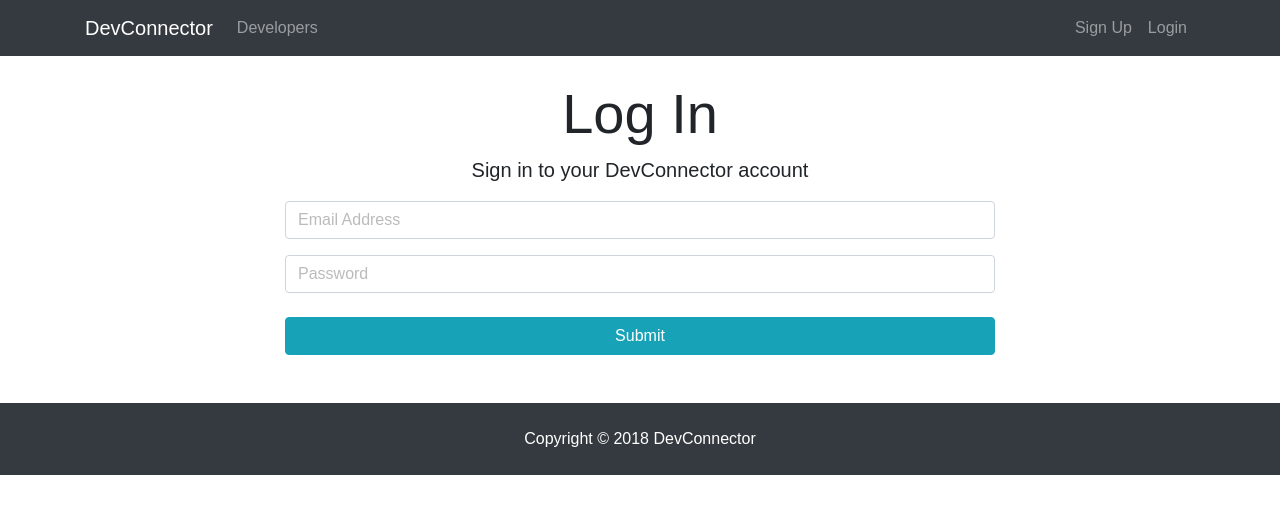
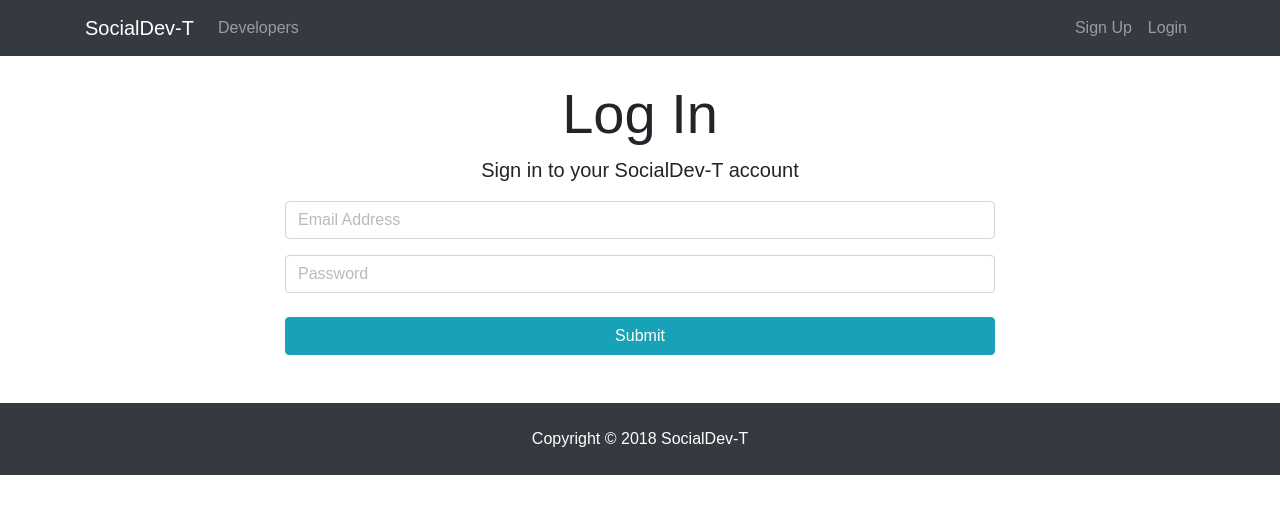
Before and after one commit to rodrigo398/social-dev-tool, a React (Create React App) app in the folder client/: page /login in a window 1280 px wide. Shown: the top 514 px of the page. Built offline with nearby package versions, Linux system fonts and the light colour scheme.

Commit message:
cambios en ignore

```diff
--- a/client/public/index.html
+++ b/client/public/index.html
@@ -16,7 +16,7 @@
   <link rel="stylesheet" href="https://use.fontawesome.com/releases/v5.0.13/css/all.css" integrity="sha384-DNOHZ68U8hZfKXOrtjWvjxusGo9WQnrNx2sqG0tfsghAvtVlRW3tvkXWZh58N9jp"
     crossorigin="anonymous">
 
-  <title>DevConnector: A social network for developers</title>
+  <title>SocialDev-T: A social network for developers</title>
 </head>
 
 <body>
--- a/client/src/components/auth/Login.js
+++ b/client/src/components/auth/Login.js
@@ -55,7 +55,7 @@ class Login extends Component {
             <div className="col-md-8 m-auto">
               <h1 className="display-4 text-center">Log In</h1>
               <p className="lead text-center">
-                Sign in to your DevConnector account
+                Sign in to your SocialDev-T account
               </p>
               <form onSubmit={this.onSubmit}>
                 <TextFieldGroup
--- a/client/src/components/auth/Register.js
+++ b/client/src/components/auth/Register.js
@@ -66,7 +66,7 @@ class Register extends Component {
             <div className="col-md-8 m-auto">
               <h1 className="display-4 text-center">Sign Up</h1>
               <p className="lead text-center">
-                Create your DevConnector account
+                Create your SocialDev-T account
               </p>
               <form noValidate onSubmit={this.onSubmit}>
                 <TextFieldGroup
--- a/client/src/components/layout/Footer.js
+++ b/client/src/components/layout/Footer.js
@@ -3,7 +3,7 @@ import React from 'react';
 export default () => {
   return (
     <footer className="bg-dark text-white mt-5 p-4 text-center">
-      Copyright &copy; {new Date().getFullYear()} DevConnector
+      Copyright &copy; {new Date().getFullYear()} SocialDev-T
     </footer>
   );
 };
--- a/client/src/components/layout/Navbar.js
+++ b/client/src/components/layout/Navbar.js
@@ -65,7 +65,7 @@ class Navbar extends Component {
       <nav className="navbar navbar-expand-sm navbar-dark bg-dark mb-4">
         <div className="container">
           <Link className="navbar-brand" to="/">
-            DevConnector
+            SocialDev-T
           </Link>
           <button
             className="navbar-toggler"
--- a/package.json
+++ b/package.json
@@ -1,5 +1,5 @@
 {
-  "name": "devconnector",
+  "name": "SocialDev-Tool",
   "version": "1.0.0",
   "description": "Social Network for developers",
   "main": "server.js",
```
Also changed, not shown: 1 other file (tests, documents, lock files or other folders).
